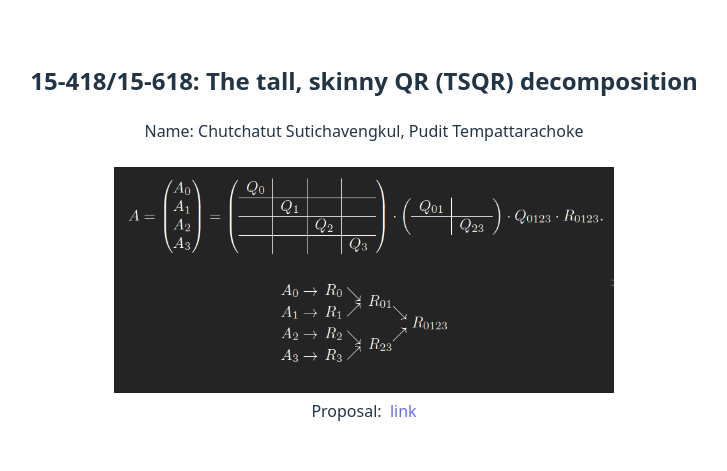
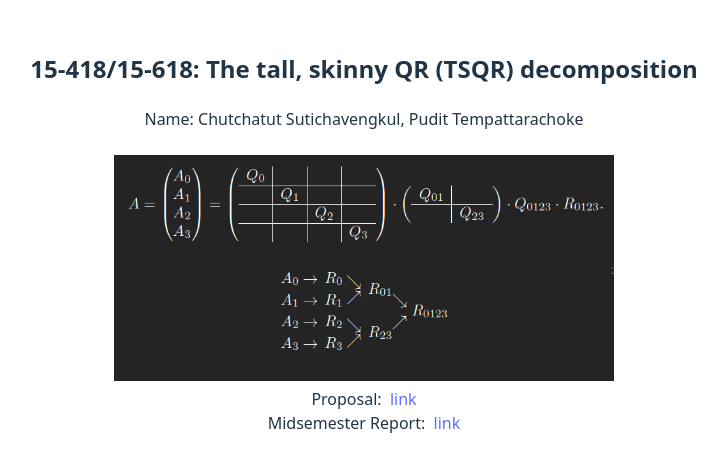
Before and after one commit to Pudit/TSQR, a React (Vite) app: page / in a window 1280 px wide. Shown: the part 167-638 px from the top of the page, without its empty margins (276-1003 px from the left). Built offline with nearby package versions, Linux system fonts and the light colour scheme.

Commit message:
add midsemester report

```diff
--- a/src/App.jsx
+++ b/src/App.jsx
@@ -19,6 +19,11 @@ function App() {
       <a href="/TSQR/15_418_proposal.pdf" target="_blank">
         link
       </a>
+      <br />
+      Midsemester Report: &nbsp;
+      <a href="/TSQR/15_418_milestone.pdf" target="_blank">
+        link
+      </a>
     </>
   )
 }
```
Also changed, not shown: 1 other file (tests, documents, lock files or other folders).
